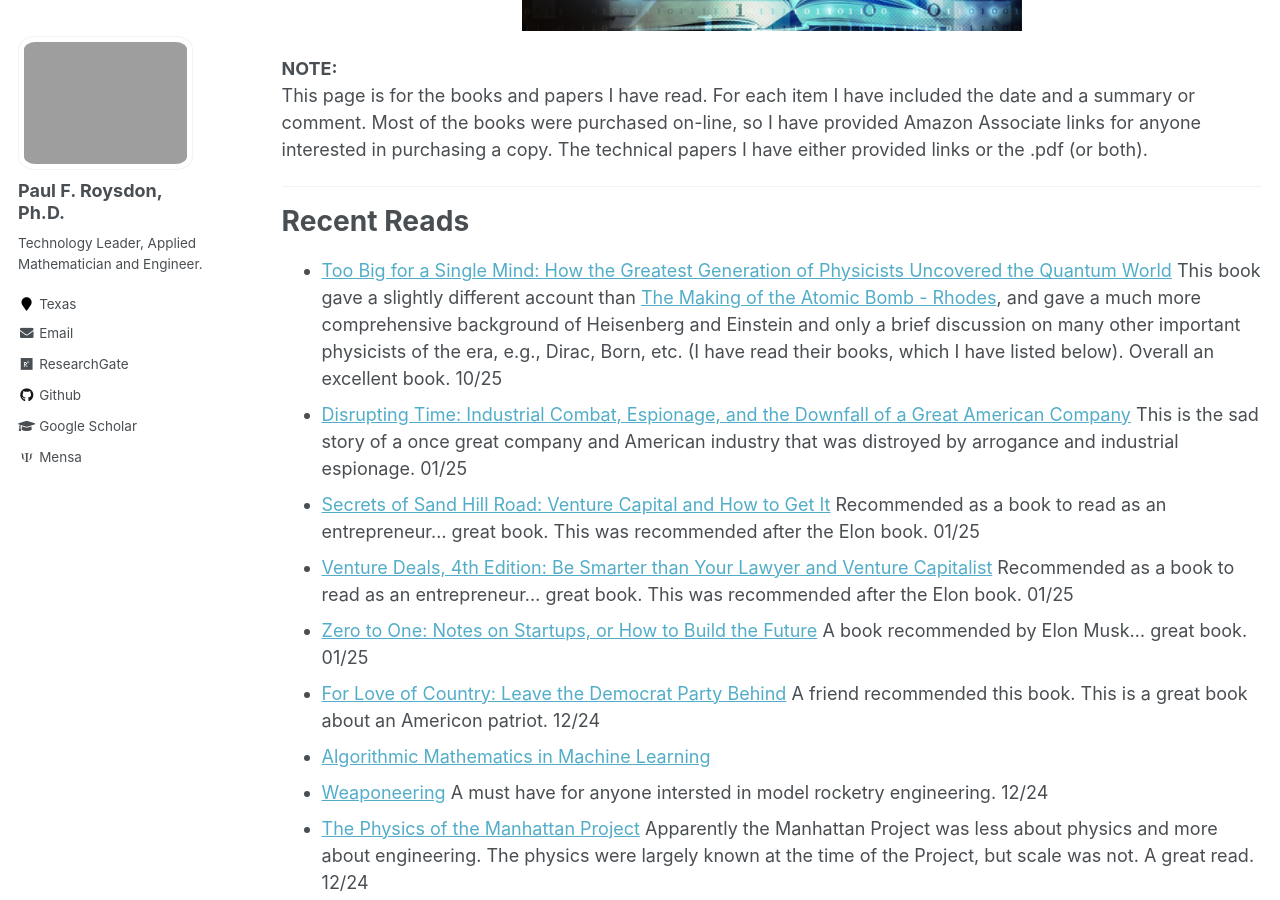
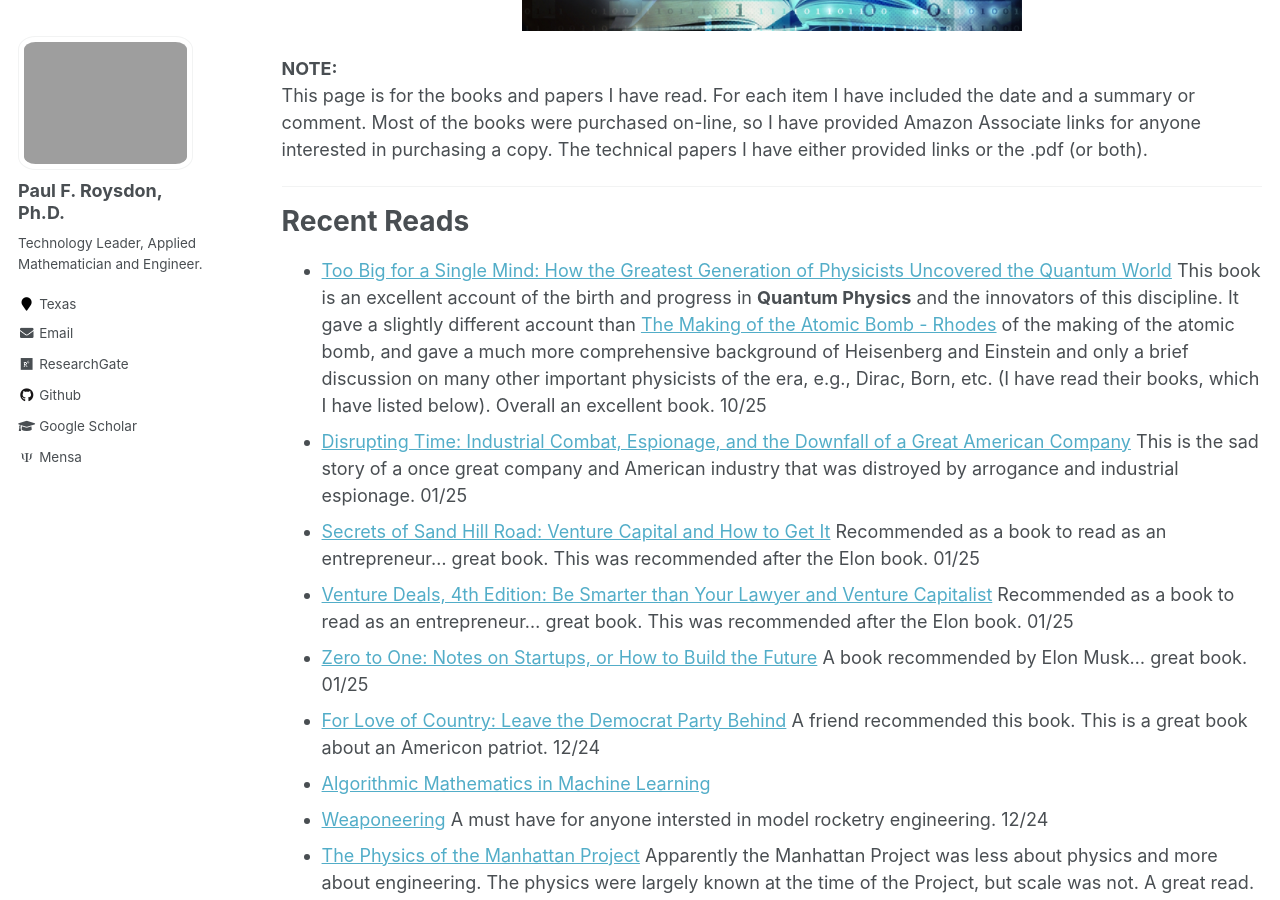
Before and after one commit to pfroysdon/pfroysdon.github.io, a Jekyll site: the page built from _pages/reading-rack.md, in a window 1280 px wide and 900 px high, scrolled down 414 px. Built offline with Jekyll 4.4.1, drawn with Linux system fonts in a browser that asks for light colours; some web fonts are replaced.

Commit message:
Update reading-rack.md

```diff
--- a/_pages/reading-rack.md
+++ b/_pages/reading-rack.md
@@ -18,7 +18,7 @@ This page is for the books and papers I have read.  For each item I have include
 -----------------------------------------------------------------------------------
 # Recent Reads
 
-- [Too Big for a Single Mind: How the Greatest Generation of Physicists Uncovered the Quantum World](https://amzn.to/4dAw9bo)  This book gave a slightly different account than [The Making of the Atomic Bomb - Rhodes](https://amzn.to/3TCKtqu), and gave a much more comprehensive background of Heisenberg and Einstein and only a brief discussion on many other important physicists of the era, e.g., Dirac, Born, etc. (I have read their books, which I have listed below).  Overall an excellent book. 10/25
+- [Too Big for a Single Mind: How the Greatest Generation of Physicists Uncovered the Quantum World](https://amzn.to/4dAw9bo)  This book is an excellent account of the birth and progress in **Quantum Physics** and the innovators of this discipline.  It gave a slightly different account than [The Making of the Atomic Bomb - Rhodes](https://amzn.to/3TCKtqu) of the making of the atomic bomb, and gave a much more comprehensive background of Heisenberg and Einstein and only a brief discussion on many other important physicists of the era, e.g., Dirac, Born, etc. (I have read their books, which I have listed below).  Overall an excellent book. 10/25
 - [Disrupting Time: Industrial Combat, Espionage, and the Downfall of a Great American Company](https://amzn.to/3Wz61qq) This is the sad story of a once great company and American industry that was distroyed by arrogance and industrial espionage. 01/25
 - [Secrets of Sand Hill Road: Venture Capital and How to Get It](https://amzn.to/40yu1eu) Recommended as a book to read as an entrepreneur... great book.  This was recommended after the Elon book. 01/25
 - [Venture Deals, 4th Edition: Be Smarter than Your Lawyer and Venture Capitalist](https://amzn.to/40wzeDx) Recommended as a book to read as an entrepreneur... great book. This was recommended after the Elon book. 01/25
```
